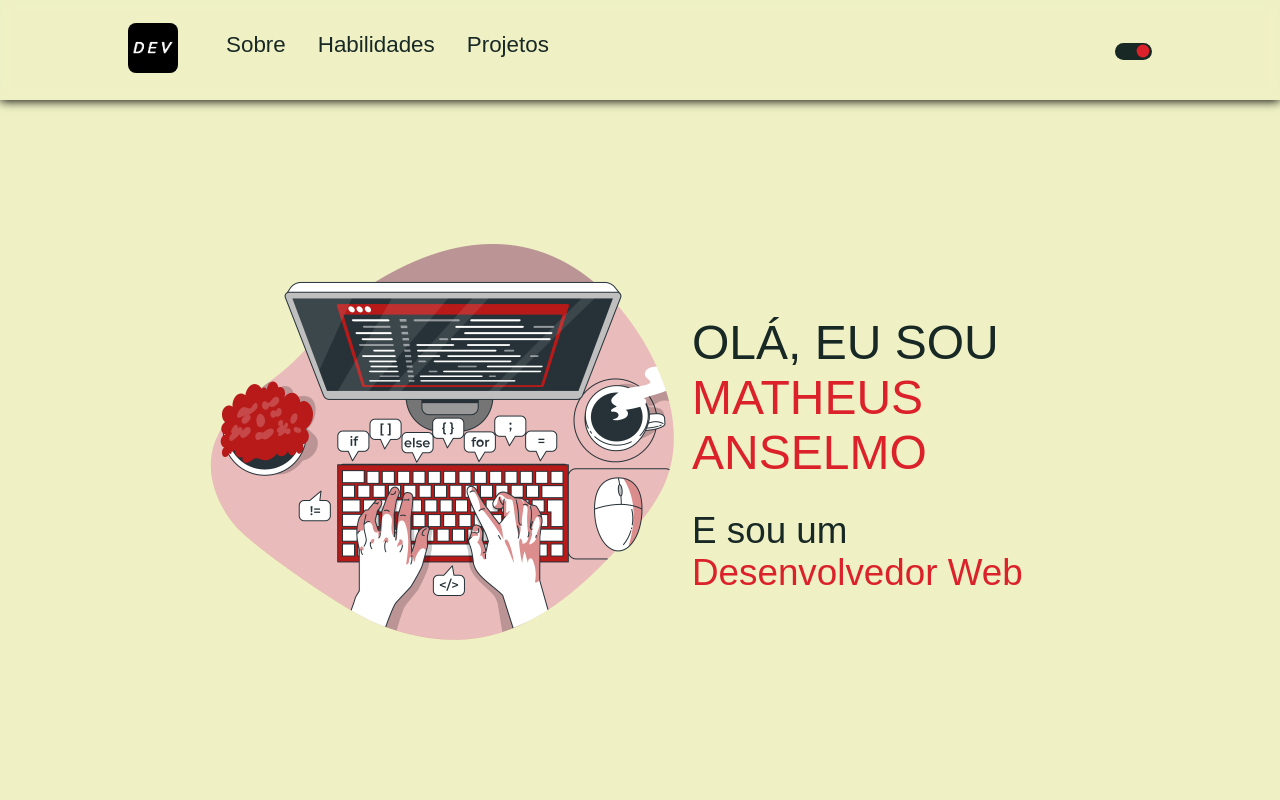
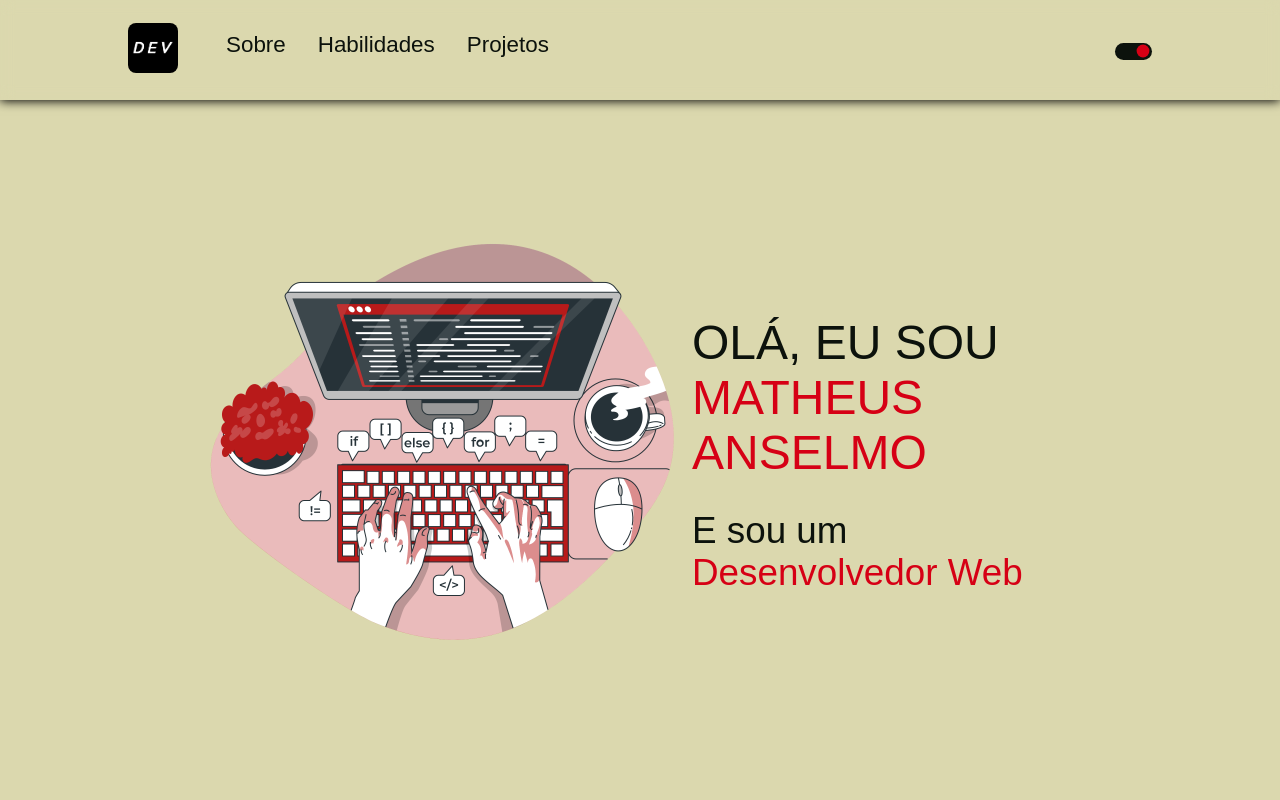
Before and after one commit to anselmosz/portfolio, a plain HTML site: page index.html in a window 1280 px wide. Both pictures are taken after a click on the element 1133 px from the left and 51 px from the top of the page. Shown: the top 800 px of the page. Drawn offline with Linux system fonts and the light colour scheme.

Commit message:
update index and style

```diff
--- a/index.html
+++ b/index.html
@@ -119,7 +119,7 @@
         </div>
 
         <div class="spec-card">
-          <h3>Web Apps</h3>
+          <h3>Soluções em Nuvem</h3>
           <p>Lorem ipsum dolor, sit amet consectetur adipisicing elit. Sunt aliquid quaerat alias, modi ut, amet similique maiores unde illum, earum ratione? Eius neque natus nihil harum doloremque sint repellendus temporibus!</p>
         </div>
       </div>
--- a/style.css
+++ b/style.css
@@ -1,19 +1,19 @@
 /* Configurações de responsividade da página */
 
 :root {
-  --fundo: #1B1A17; /* Fundo escuro neutro */
-  --fundo2: #E3E6EB; /* Fundo secundário para áreas com destaque menor */
-  --text: #E5E5E5; /* Texto em tom claro e confortável */
-  --icons: #E5E5E5; /* Ícones na mesma cor do texto para harmonia */
-  --buttons: #17BEBB; /* Vermelho suave para botões, menos saturado */
+  --fundo: #0C120C; /* Fundo escuro neutro */
+  --fundo2: #C7D6D5; /* Fundo secundário para áreas com destaque menor */
+  --text: #ECEBF3; /* Texto em tom claro e confortável */
+  --icons: #ECEBF3; /* Ícones na mesma cor do texto para harmonia */
+  --buttons: #279AF1; /* Vermelho suave para botões, menos saturado */
 }
 
 .light-mode:root {
-  --fundo: #EFF1C5;       /* Fundo branco suave com um toque de azul */
-  --fundo2: #002E2C;      /* Cinza claro, contrastando levemente com o fundo principal */
-  --text: #182825;        /* Preto suave para o texto */
-  --icons: #E5E5E5;       /* Ícones em preto para clareza */
-  --buttons: #DB222A  ;     /* Azul neutro e profissional para botões */
+  --fundo: #DBD8AE;       /* Fundo branco suave com um toque de azul */
+  --fundo2: #ECEBF3;      /* Cinza claro, contrastando levemente com o fundo principal */
+  --text: #0C120C;        /* Preto suave para o texto */
+  --icons: #ECEBF3;       /* Ícones em preto para clareza */
+  --buttons: #d60015;     /* Azul neutro e profissional para botões */
 }
 
 
@@ -162,12 +162,12 @@ header {
 
 .select.light .mode {
   left: 20px;
-  transition: .2s;
+  transition: 0.2s;
 }
 
 .select.light .mode {
   left: 20px;
-  transition: .2s;
+  transition: 0.2s;
 }
 
 
@@ -286,7 +286,7 @@ footer .box {
 #sobre {
   display: flex;
   gap: 5%;
-  padding: 8% 5%;
+  padding: 10rem 6rem;
   justify-content: center;
   align-items: flex-start; /* Alinha os itens ao topo */
 }
@@ -359,10 +359,6 @@ footer .box {
   transition: 0.2s ease-in-out;
 }
 
-.social-icon:hover {
-  background-color: var(--buttons);
-  border: 2px solid var(--buttons);
-}
 
 
 .icon-text {
@@ -396,7 +392,7 @@ footer .box {
 
 /* Seção de habilidades */
 #habilidades {
-  padding: 8%;
+  padding: 12rem 6rem;
 }
 
 #habilidades  h2{
```
